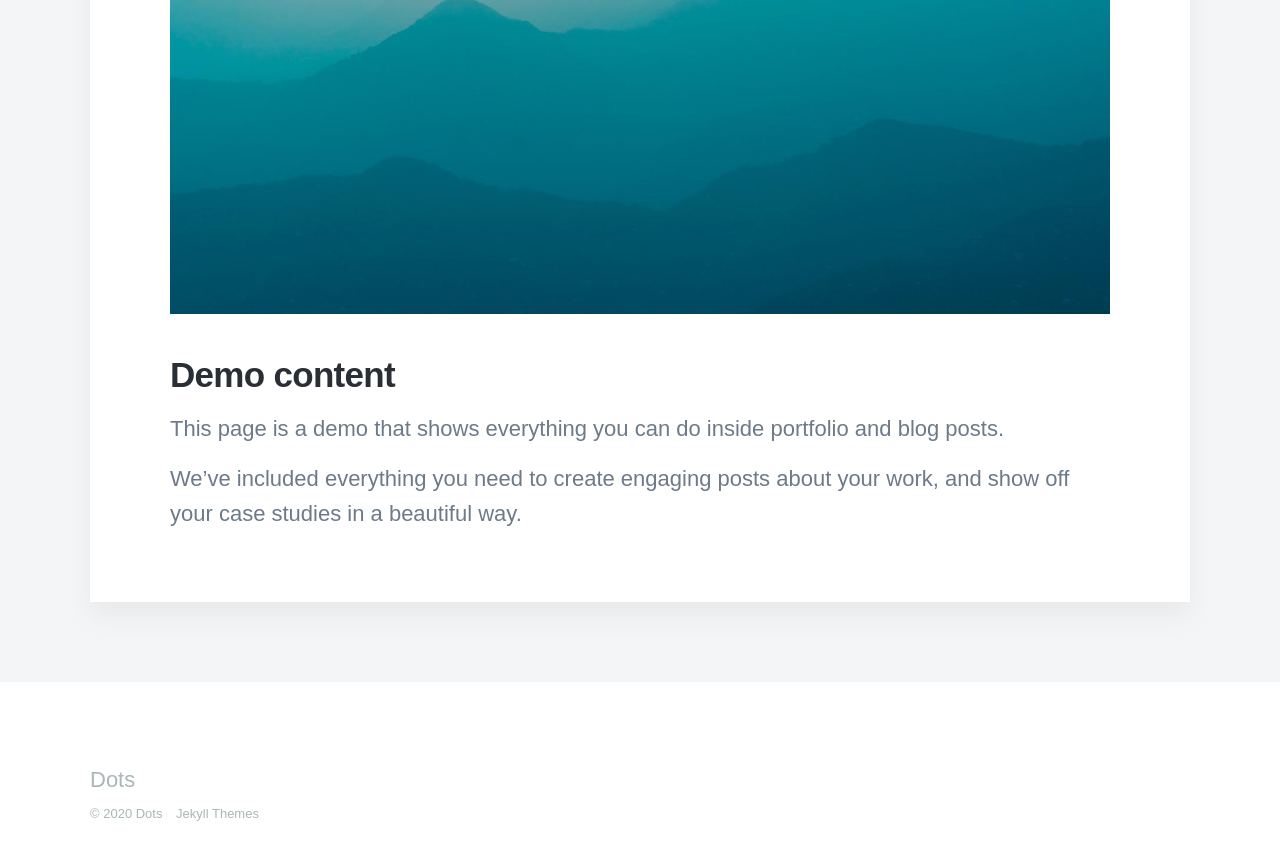
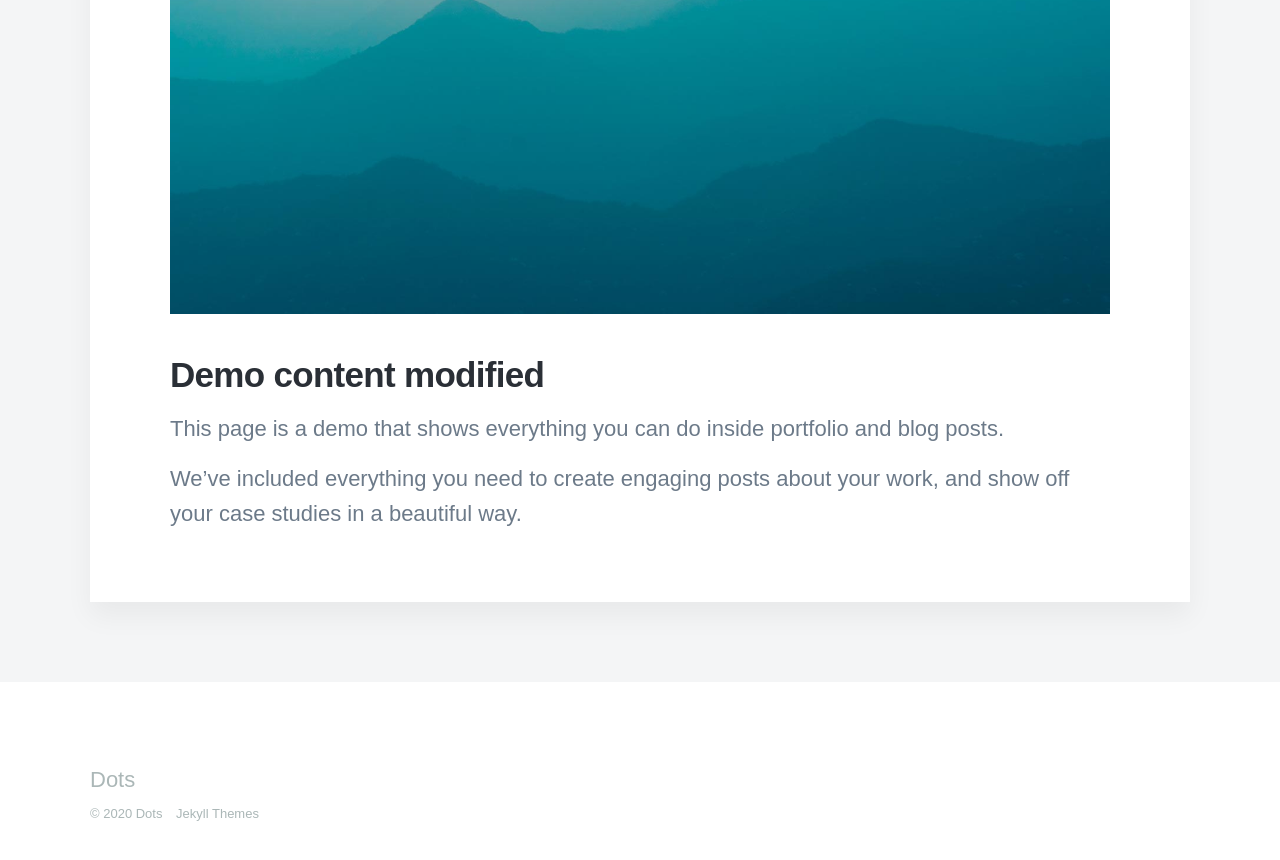
Before and after one commit to pr3ssh/dots, a Jekyll site: the page built from _projects/self-abandonment.md, in a window 1280 px wide and 900 px high, scrolled down 817 px. Shown: the top 860 px of the window. Built offline with Jekyll 4.4.1, drawn with Linux system fonts in a browser that asks for light colours; nearby versions of some CDN libraries; some web fonts are replaced.

Commit message:
Update self-abandonment.md

```diff
--- a/_projects/self-abandonment.md
+++ b/_projects/self-abandonment.md
@@ -7,7 +7,7 @@ featured_image: '/images/demo/demo-square.jpg'
 
 ![](/images/demo/demo-landscape.jpg)
 
-## Demo content
+## Demo content modified
 
 This page is a demo that shows everything you can do inside portfolio and blog posts.
 
```
